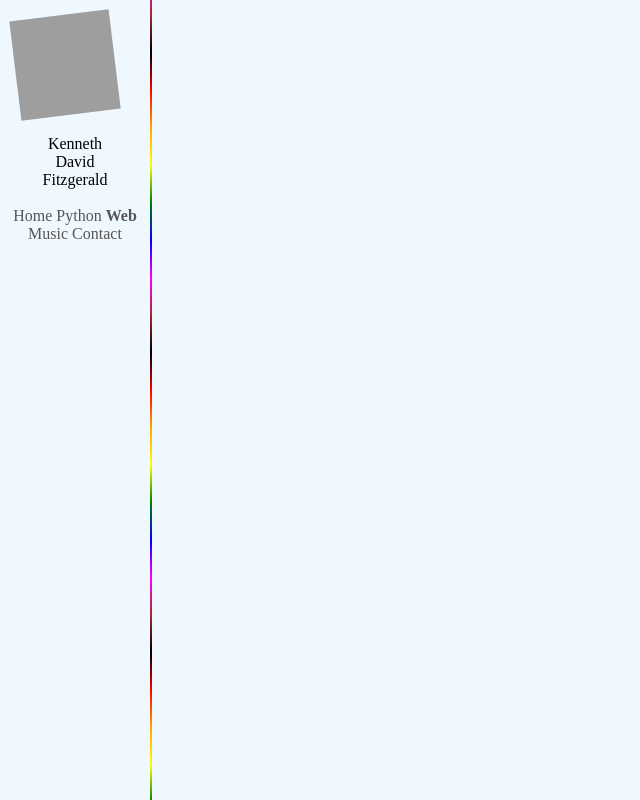
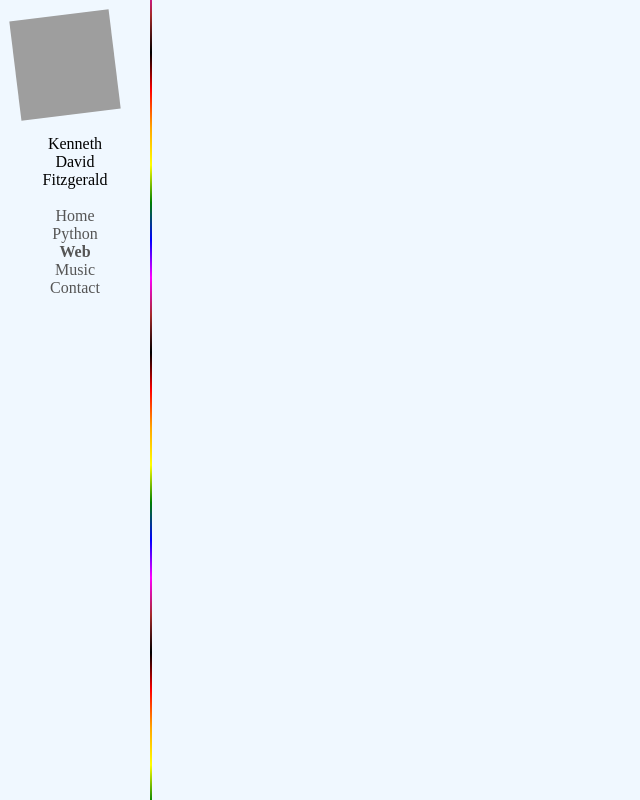
Before and after one commit to onatoko/portfolio, a Django app: page / in a window 1280 px wide. Shown: the whole page, without its empty margins (0-640 px from the left). Run offline with Django 3.2, Linux system fonts and the light colour scheme; data that the repository does not hold is empty; some web fonts are replaced; grey boxes are pictures that could not be loaded.

Commit message:
Update styling

```diff
--- a/portfolio/projects/static/projects/main.css
+++ b/portfolio/projects/static/projects/main.css
@@ -186,6 +186,10 @@ a:hover {
 	display: block;
 }
 
+.div-link-container:hover .div-link-content{
+	display:block;
+}
+
 @media only screen and (min-width: 768px) {
 	/* Desktop */
 
@@ -236,6 +240,6 @@ a:hover {
 
 	.div-link {
 		padding: initial;
-		display: initial;
+		display: block;
 	}
 }
```
